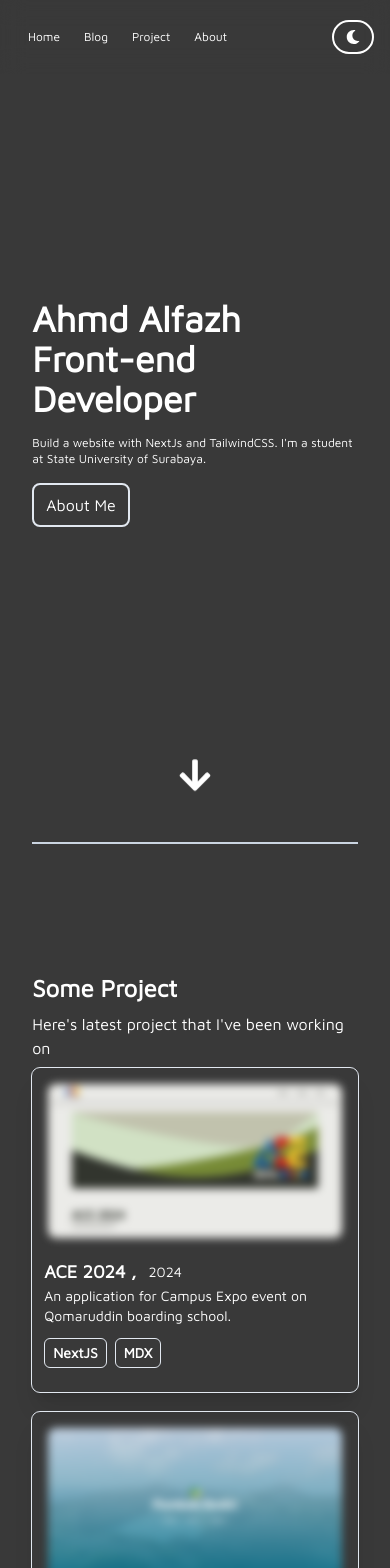
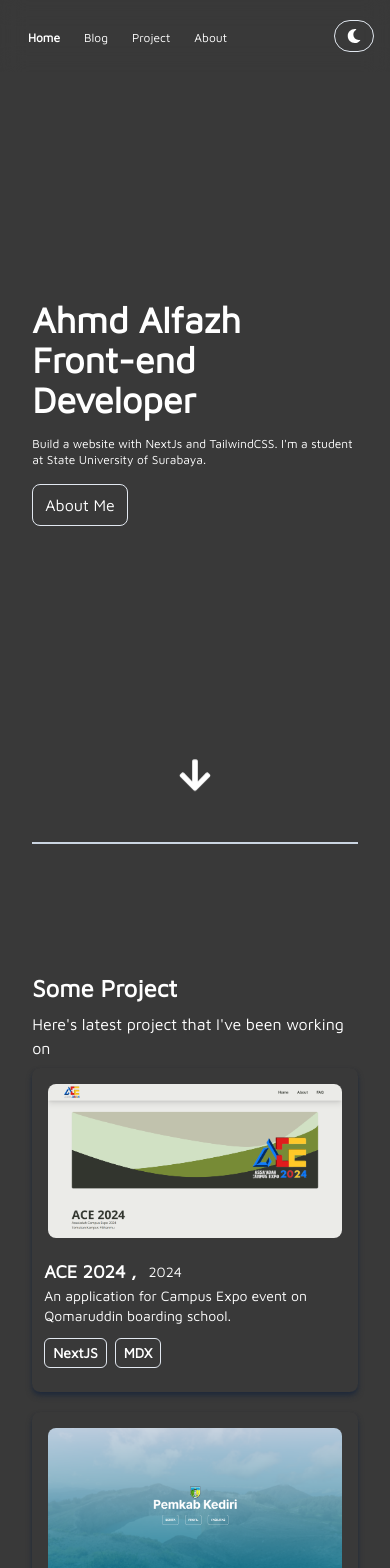
Before and after one commit to alfazh123/Alfazh, a Next.js app: page / in a window 390 px wide. Shown: the top 1568 px of the page. Built offline with nearby package versions, Linux system fonts and the light colour scheme.

Commit message:
fix: responsive component and fix color of component

```diff
--- a/app/components/blog/blog-card.tsx
+++ b/app/components/blog/blog-card.tsx
@@ -16,7 +16,7 @@ export default function BlogCard({
     tags,
 }: BlogCardProps) {
     return (
-        <div className="group rounded-md bg-sand100 hover:bg-sand dark:bg-slate900 dark:hover:bg-slate800 hover:shadow-lg transition ease-in-out duration-700 py-4">
+        <div className="group rounded-md bg-sand100 hover:bg-sand dark:bg-slate900 dark:hover:bg-slate800 hover:shadow-lg transition-all ease-in-out duration-500 py-4 cursor-pointer shadow-lg shadow-slate300 dark:shadow-slate800 hover:shadow-slate300">
             <Link href={`/blog/${slug}`}>
                 <div className="mx-3 my-2">
                     <div className="flex justify-between">
--- a/app/components/button.tsx
+++ b/app/components/button.tsx
@@ -2,13 +2,11 @@ import Link from "next/link";
 
 export const AboutButton = () => {
     return (
-        <Link href="/about" className="my-4">
-            <button
-                type="button"
-                className=" border-solid border-2 dark:border-slate200 border-slate700 dark:hover:bg-slate200 hover:bg-slate700 hover:text-slate200 dark:hover:text-slate800 px-3 py-2 rounded-lg"
-            >
-                About Me
-            </button>
+        <Link
+            href="/about"
+            className="my-4 border-solid border w-24 dark:border-slate200 border-slate700 dark:hover:bg-slate200 hover:bg-slate700 hover:text-slate200 dark:hover:text-slate800 px-3 py-2 rounded-lg"
+        >
+            About Me
         </Link>
     );
 };
--- a/app/components/card-hobby.tsx
+++ b/app/components/card-hobby.tsx
@@ -1,13 +1,9 @@
-"use client";
-
-import Image from "next/image";
 import Link from "next/link";
 import { ReactElement } from "react";
 
 interface HobbyProps {
     title: string;
     description: string;
-    image: string;
     link: string;
     icon: ReactElement;
 }
@@ -15,13 +11,12 @@ interface HobbyProps {
 export default function CardHobby({
     title,
     description,
-    image,
     link,
     icon,
 }: HobbyProps) {
     return (
         <div className="group relative">
-            <div className="w-48 h-56 dark:bg-slate600 bg-sand absolute rounded-md group-hover:-translate-x-2 group-hover:translate-y-2 transition ease-in-out duration-700"></div>
+            <div className="w-48 h-56 dark:bg-slate600 bg-sand absolute rounded-md group-hover:-translate-x-2 group-hover:translate-y-2 transition ease-in-out duration-300"></div>
             <Link
                 href={link}
                 className="w-48 h-56 absolute rounded-md border-solid border border-slate600 bg-sand100 dark:bg-slate900 dark:border-slate200 hover:shadow-lg transition ease-in-out duration-700 group-hover:-translate-x-4 group-hover:translate-y-4"
--- a/app/components/navbar.tsx
+++ b/app/components/navbar.tsx
@@ -1,4 +1,8 @@
+"use client";
+
 import Link from "next/link";
+import { usePathname } from "next/navigation";
+
 import ThemeButton from "./theme-button";
 
 const links = [
@@ -21,15 +25,22 @@ const links = [
 ];
 
 export default function Navbar() {
+    const pathName = usePathname();
+
     return (
         <div className="fixed flex justify-between w-full backdrop-blur-md z-10 lg:max-w-[1600px]">
             <ul className="md:px-16 flex px-4 py-5 justify-center items-center">
                 {links.map(({ href, label }) => (
                     <li key={`${href}${label}`}>
-                        <Link href={href}>
-                            <p className="hover:underline px-3 md:text-base sm:text-sm text-xs">
-                                {label}
-                            </p>
+                        <Link
+                            href={href}
+                            className={`hover:underline px-3 md:text-base sm:text-sm text-xs ${
+                                pathName === href
+                                    ? "font-extrabold md:text-lg sm:text-md text-sm hover:no-underline"
+                                    : ""
+                            }`}
+                        >
+                            {label}
                         </Link>
                     </li>
                 ))}
--- a/app/components/project/project-card.tsx
+++ b/app/components/project/project-card.tsx
@@ -21,7 +21,7 @@ export default function ProjectCard({
     tag,
 }: ProjectCardProps) {
     return (
-        <div className="group flex flex-col dark:outline dark:outline-1 dark:outline-slate200 transition ease-in-out delay-150  hover:scale-105  duration-300 w-full rounded-lg shadow-xl">
+        <div className="group flex flex-col h-full transition ease-in-out delay-150  hover:scale-105  duration-300 w-full rounded-lg shadow-md shadow-slate300 dark:shadow-slate800 hover:shadow-lg hover:shadow-slate300">
             <Link href={href} className="m-2">
                 <Suspense
                     fallback={
@@ -35,7 +35,7 @@ export default function ProjectCard({
                         alt={title}
                         width={500}
                         height={500}
-                        className="w-full rounded-2xl blur-sm group-hover:blur-none transition-all ease-in-out duration-300 p-2"
+                        className="w-full rounded-2xl p-2"
                         loading="lazy"
                     />
                 </Suspense>
--- a/app/components/tech-stack.tsx
+++ b/app/components/tech-stack.tsx
@@ -11,7 +11,7 @@ export default function TechStack() {
         ul.insertAdjacentHTML('afterend', ul.outerHTML);
         ul.nextSibling.setAttribute('aria-hidden', 'true');
     })"
-            className="md:w-full sm:w-96 w-60 inline-flex flex-nowrap overflow-hidden [mask-image:_linear-gradient(to_right,transparent_0,_black_128px,_black_calc(100%-200px),transparent_100%)]"
+            className="w-5/6 inline-flex flex-nowrap overflow-hidden [mask-image:_linear-gradient(to_right,transparent_0,_black_128px,_black_calc(100%-200px),transparent_100%)]"
         >
             <ul className="flex [&_li]:mx-8 [&_li]:cursor-pointer md:justify-start max-w-none animate-infinite-scroll">
                 <li>
--- a/app/components/theme-button.tsx
+++ b/app/components/theme-button.tsx
@@ -26,7 +26,7 @@ export default function ThemeButton() {
     return (
         <button
             onClick={() => setTheme(!theme)}
-            className="transition-all ease-in-out duration-700 md:px-4 px-3 py-2 border-solid border-2 border-slate-700 dark:border-slate-100 rounded-full"
+            className="group transition-all ease-in-out duration-300 md:px-4 px-3 py-2 border-solid md:border-2 border border-slate700 dark:border-slate200 rounded-full"
             name="theme-button"
             type="button"
             title="Change theme"
--- a/app/layout.tsx
+++ b/app/layout.tsx
@@ -34,7 +34,9 @@ export default function RootLayout({
 }) {
     return (
         <html lang="en" className="relative lg:max-w-[1600px] mx-auto">
-            <body className={mavenPro.className}>
+            <body
+                className={`transition-all ease-linear duration-300 ${mavenPro.className}`}
+            >
                 <Navbar />
                 <main className="pb-20 mx-auto lg:w-3/4 md:w-5/6 w-11/12 justify-center items-center min-h-screen">
                     {children}
--- a/app/lib/lib.ts
+++ b/app/lib/lib.ts
@@ -69,19 +69,16 @@ const hobbys = [
     {
         title: "Book",
         description: "Books i've read.",
-        image: "/bookcard.svg",
         link: "/books",
     },
     {
         title: "Blogs",
         description: "Blogs",
-        image: "/blogcard.svg",
         link: "/blog",
     },
     {
         title: "Art & Photography",
         description: "Art & Photography by Alfazh",
-        image: "",
         link: "/art",
     },
 ];
--- a/app/page.tsx
+++ b/app/page.tsx
@@ -7,8 +7,7 @@ import ProjectCard from "@/app/components/project/project-card";
 import TechStack from "./components/tech-stack";
 import CardHobby from "./components/card-hobby";
 
-import { FaArrowDown } from "react-icons/fa";
-import { FaBookAtlas } from "react-icons/fa6";
+import { FaArrowDown, FaBook } from "react-icons/fa";
 
 export default function Home() {
     return (
@@ -21,7 +20,7 @@ export default function Home() {
                             Front-end Developer
                         </h1>
                     </div>
-                    <p className="md:text-base text-xs pt-4">
+                    <p className="md:text-base text-xs pt-4 md:w-5/6">
                         Build a website with NextJs and TailwindCSS. I&apos;m a
                         student at State University of Surabaya.
                     </p>
@@ -66,9 +65,8 @@ export default function Home() {
                             key={id}
                             title={hobby.title}
                             description={hobby.description}
-                            image={hobby.image}
                             link={hobby.link}
-                            icon={<FaBookAtlas />}
+                            icon={<FaBook />}
                         />
                     ))}
                 </div>
--- a/tailwind.config.ts
+++ b/tailwind.config.ts
@@ -15,7 +15,7 @@ const config: Config = {
                     "conic-gradient(from 180deg at 50% 50%, var(--tw-gradient-stops))",
             },
             animation: {
-                "infinite-scroll": "infinite-scroll 10s linear infinite",
+                "infinite-scroll": "infinite-scroll 15s linear infinite",
             },
             keyframes: {
                 "infinite-scroll": {
```
